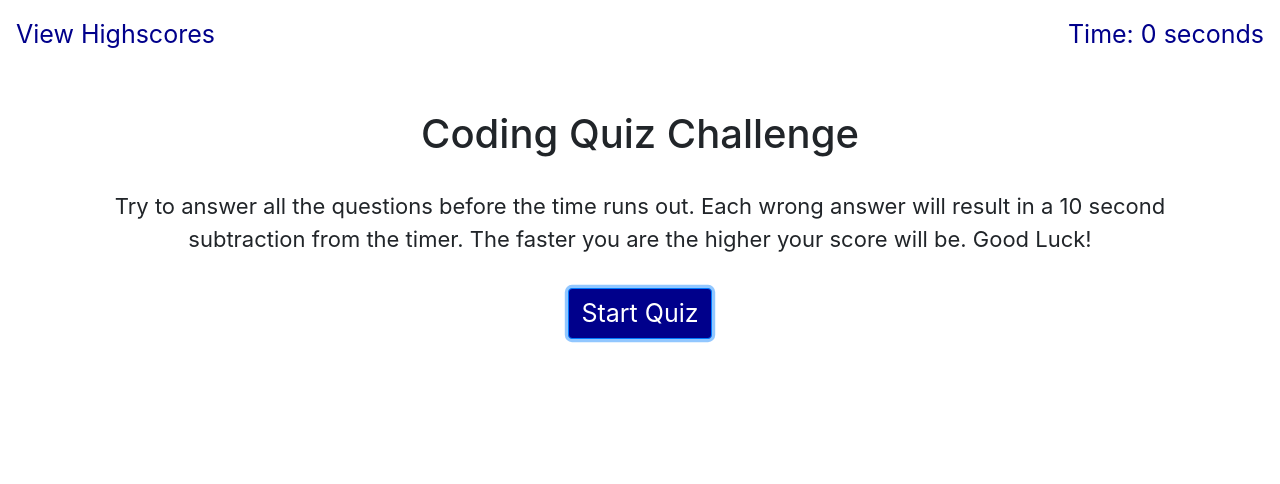
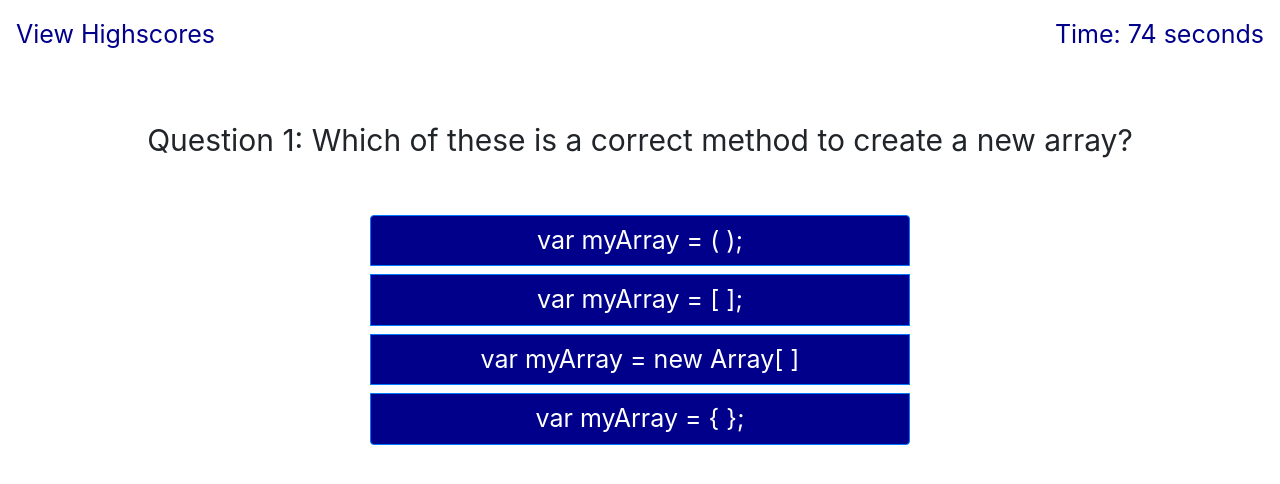
Before and after one commit to Jason-Jorgensen/Code-Quiz, a plain HTML site: page index.html in a window 1280 px wide. Both pictures are taken after a click on the button "Start Quiz". Drawn offline with nearby package versions, Linux system fonts and the light colour scheme.

Commit message:
Entered the quesitions into an array. The Instruction and Quiz Containers are working properly.

```diff
--- a/index.html
+++ b/index.html
@@ -1,5 +1,6 @@
 <!doctype html>
 <html lang="en">
+
 <head>
   <title>Coding Quiz</title>
   <!-- Required meta tags -->
@@ -8,8 +9,10 @@
 
   <!-- Bootstrap CSS -->
   <link rel="stylesheet" href="style.css">
-    <link rel="stylesheet" href="https://stackpath.bootstrapcdn.com/bootstrap/4.3.1/css/bootstrap.min.css" integrity="sha384-ggOyR0iXCbMQv3Xipma34MD+dH/1fQ784/j6cY/iJTQUOhcWr7x9JvoRxT2MZw1T" crossorigin="anonymous">
+  <link rel="stylesheet" href="https://stackpath.bootstrapcdn.com/bootstrap/4.3.1/css/bootstrap.min.css"
+    integrity="sha384-ggOyR0iXCbMQv3Xipma34MD+dH/1fQ784/j6cY/iJTQUOhcWr7x9JvoRxT2MZw1T" crossorigin="anonymous">
 </head>
+
 <body>
   <header>
     <nav class="nav nav1 my-2">
@@ -26,20 +29,52 @@
         Try to answer all the questions before the time runs out. Each wrong answer will result in a 10
         second subtraction from the timer. The faster you are the higher your score will be. Good Luck!
       </p>
-            <button type="button" id="start-button" class="btn btn-primary my-3 btn1" style="font-size:25px; background-color: darkblue;" href="#" role="button">Start Quiz</button>
+      <button type="button" id="start-button" class="btn btn-primary my-3"
+        style="font-size:25px; background-color: darkblue;" href="#" role="button">Start Quiz</button>
     </div>
 
-          <div id="quiz-container" class="container">
+    <div id="quiz-container" class="container d-none">
+      <!-- Question -->
+      <div class="row">
+        <div id=question-header class="col-md-12 mx-auto my-5 text-center" style="font-size:30px;">Question</div>
+      </div>
+      <!-- Choices -->
+      <div class="row">
+        <div id="choices" class="col-md-6 btn-group-vertical mx-auto">
+          <button type="button" id="choice-button1" class="btn btn-primary my-1 btn1" style="font-size:25px; background-color: darkblue;" href="#" role="button"></button>
+          <button type="button" id="choice-button2" class="btn btn-primary my-1 btn1" style="font-size:25px; background-color: darkblue;" href="#" role="button"></button>
+          <button type="button" id="choice-button3" class="btn btn-primary my-1 btn1" style="font-size:25px; background-color: darkblue;" href="#" role="button"></button>
+          <button type="button" id="choice-button4" class="btn btn-primary my-1 btn1" style="font-size:25px; background-color: darkblue;" href="#" role="button"></button>
+        </div>
+      </div>
+      <div class="row">
+        <div id="clickResponse" class="col-md-6 mx-auto text-center my-4" style="font-size:20px; font-style:italic;">
+
+        </div>
+      </div>
+
+
+
 
     </div>
 
-          <div id="highscore-container" class="container"
+
+    <div id="highscore-container" class="container d-none">
+      <p>Highschore-Container</p>
+    </div>
   </main>
   <!-- Optional JavaScript -->
   <!-- jQuery first, then Popper.js, then Bootstrap JS -->
-    <script src="https://code.jquery.com/jquery-3.3.1.slim.min.js" integrity="sha384-q8i/X+965DzO0rT7abK41JStQIAqVgRVzpbzo5smXKp4YfRvH+8abtTE1Pi6jizo" crossorigin="anonymous"></script>
-    <script src="https://cdnjs.cloudflare.com/ajax/libs/popper.js/1.14.7/umd/popper.min.js" integrity="sha384-UO2eT0CpHqdSJQ6hJty5KVphtPhzWj9WO1clHTMGa3JDZwrnQq4sF86dIHNDz0W1" crossorigin="anonymous"></script>
-    <script src="https://stackpath.bootstrapcdn.com/bootstrap/4.3.1/js/bootstrap.min.js" integrity="sha384-JjSmVgyd0p3pXB1rRibZUAYoIIy6OrQ6VrjIEaFf/nJGzIxFDsf4x0xIM+B07jRM" crossorigin="anonymous"></script>
+  <script src="https://code.jquery.com/jquery-3.3.1.slim.min.js"
+    integrity="sha384-q8i/X+965DzO0rT7abK41JStQIAqVgRVzpbzo5smXKp4YfRvH+8abtTE1Pi6jizo" crossorigin="anonymous">
+  </script>
+  <script src="https://cdnjs.cloudflare.com/ajax/libs/popper.js/1.14.7/umd/popper.min.js"
+    integrity="sha384-UO2eT0CpHqdSJQ6hJty5KVphtPhzWj9WO1clHTMGa3JDZwrnQq4sF86dIHNDz0W1" crossorigin="anonymous">
+  </script>
+  <script src="https://stackpath.bootstrapcdn.com/bootstrap/4.3.1/js/bootstrap.min.js"
+    integrity="sha384-JjSmVgyd0p3pXB1rRibZUAYoIIy6OrQ6VrjIEaFf/nJGzIxFDsf4x0xIM+B07jRM" crossorigin="anonymous">
+  </script>
   <script src="index.js"></script>
 </body>
+
 </html>
--- a/index.js
+++ b/index.js
@@ -1,19 +1,157 @@
 let startButton = document.getElementById("start-button");
 let landingContainer = document.getElementById("landing-container");
+let quizContainer = document.getElementById("quiz-container");
+let highScoreContainer= document.getElementById("highscore-container");
 let timerDisplay = document.getElementById("seconds");
-var timer = 75;
+let buttonChoice = document.querySelectorAll(".btn1");
+let clickResponse = document.getElementById("clickResponse");
+var timer = 76;
+var timerId;
+var questionNumber = 0;
+
+
+//QUESTIONS
+const questions = [
+    {
+        title: "Question 1: Which of these is a correct method to create a new array?",
+        choice1:"var myArray = ( );",
+        choice2:"var myArray = [ ];",
+        choice3:"var myArray = new Array[ ]",
+        choice4:"var myArray = { };",
+        answer: "choice-button2"
+    },
+    {
+        title: "Question 2: Which of the following variable types does not exist in JavaScript?",
+        choice1:"boolean",
+        choice2:"number",
+        choice3:"string",
+        choice4:"double",
+        answer: "choice-button4"
+    },
+    {
+        title: "Question 3: Which of these operators compares two variables by value AND type?",
+        choice1:"===",
+        choice2:"None of these",
+        choice3:"==",
+        choice4:"=",
+        answer: "choice-button3"
+    },
+    {
+        title: "Question 4: How do you round the number 7.25, to the nearest whole number?",
+        choice1:"Math.round(7.25)",
+        choice2:"rnd(7.25)",
+        choice3:"round(7.25)",
+        choice4:"Math.rnd(7.25)",
+        answer: "choice-button1"
+    },
+    {
+        title: "Question 5: The var statement is used to:",
+        choice1:"Create a new local variable",
+        choice2:"Retrieve a variable descriptor",
+        choice3:"Declare a member of a class",
+        choice4:"Change a constant",
+        answer: "choice-button1"
+    },
+    {
+        title: "Question 6: What keyword is used to begin a conditional statement?",
+        choice1:"when",
+        choice2:"how",
+        choice3:"if",
+        choice4:"condition",
+        answer: "choice-button3"
+    },
+]
+
 
 function startQuiz() {
-    // landingContainer.setAttribute("class","hide")
-    landingContainer.style.display = landingContainer.style.display == 'none' ? 'display' : 'none';
-    timerDisplay.textContent = timer;
+    landingContainer.setAttribute("class","container d-none");
+    quizContainer.setAttribute("class","container");
+    startTime();
+    startQuestions();
+}
 
-    for (let i = timer; i>0; i--) {
-        setTimeout(function() {
-        timerDisplay.textContent = i;
-        }
+function startTime() {
+    timerId = setInterval(function() {
+        timer--;
+        timerDisplay.textContent = timer;
+
+    if (timer === 0) {
+        clearInterval(timerId);
+    }
+    },1000);
+}
+
+function startQuestions() {
+    document.getElementById("question-header").innerHTML = questions[questionNumber].title;
+    document.getElementById("choice-button1").innerHTML = questions[questionNumber].choice1;
+    document.getElementById("choice-button2").innerHTML = questions[questionNumber].choice2;
+    document.getElementById("choice-button3").innerHTML = questions[questionNumber].choice3;
+    document.getElementById("choice-button4").innerHTML = questions[questionNumber].choice4;
+}
+
+for (let i=0; i < buttonChoice.length; i++) {
+    buttonChoice[i].onclick = checkChoice;
+}
+
+function clearClickResponse(){
+    setTimeout(function(){
+        clickResponse.textContent = " ";
+    },1000);
+}
+
+function startQuestionsTimeout(){
+    setTimeout(function(){
+        startQuestions();
+    },1000);
+}
+
+function checkChoice() {
+    var buttonSelected = this.getAttribute("id");
+    checkChoice2(buttonSelected);
+    questionNumber++;
+
+    if(questionNumber <= questions.length - 1){
+        startQuestionsTimeout();
+    }
+    else{
+        endQuiz();
+        clearInterval(timer)
     }
 
 }
 
+function checkChoice2(buttonSelected){
+    if (buttonSelected == questions[questionNumber].answer){
+        clickResponse.textContent = "Correct!";
+        clearClickResponse();
+
+    }
+    else {
+        clickResponse.textContent = "Incorrect! You lost 10 Seconds.";
+        clearClickResponse();
+
+        if (timer>10){
+            timer=timer-10;
+        }
+
+        else{
+            endQuiz();
+        }
+}
+}
+
+
+
+    // timerId = setInterval(,1000)
+    // timerDisplay.textContent = timer;
+
+    // for (let i = timer; i>0; i--) {
+    //     setInterval(function() {
+    //     timerDisplay.textContent = i;
+    //     }
+    // }
+
+
+
+
 startButton.onclick = startQuiz;
```
Lines whose indentation alone changed are shown as unchanged.
